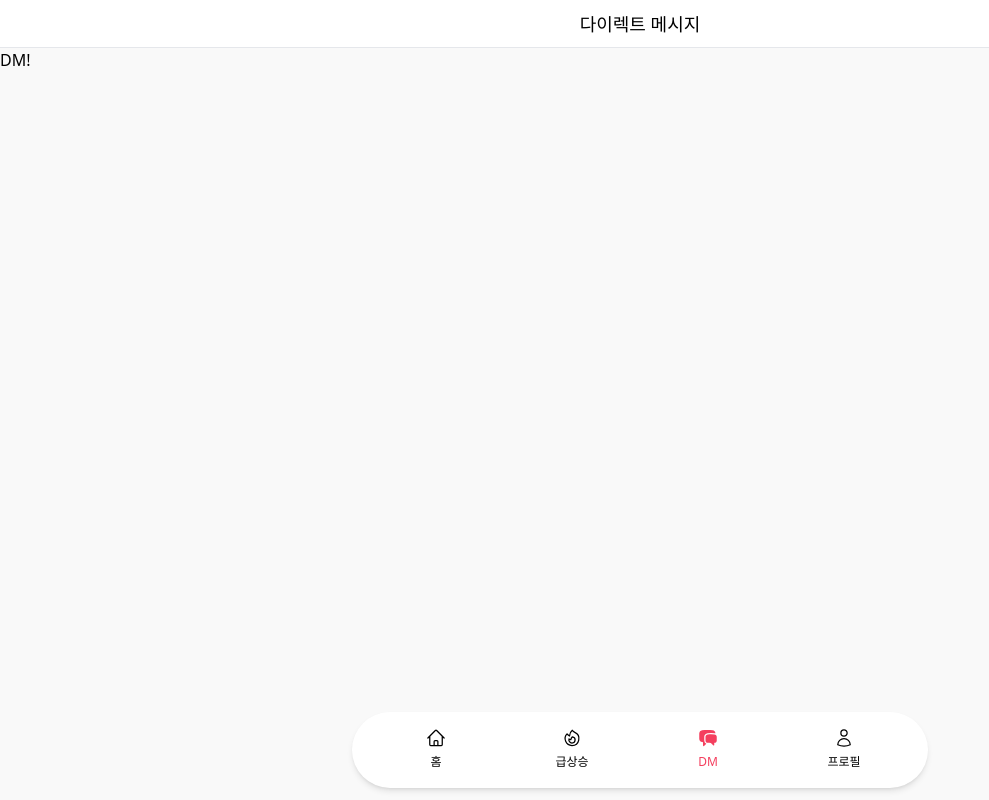
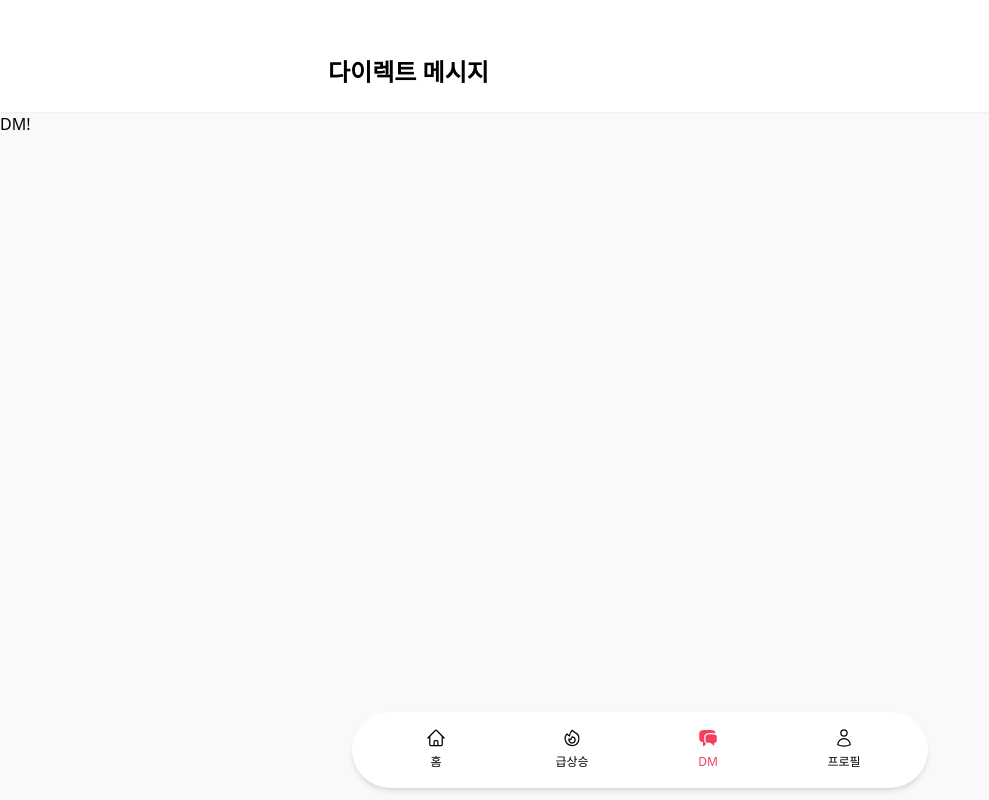
Before and after one commit to KeMezz/woomaanco, a Next.js app: page /dm in a window 1280 px wide. Shown: the whole page, without its empty margins (0-989 px from the left). Built offline with nearby package versions, Linux system fonts and the light colour scheme.

Commit message:
Update layout.tsx
- 헤더 디자인 변경
- 스크롤 방향에 따른 네비바 숨김/표시 애니메이션 적용

```diff
--- a/src/components/layout.tsx
+++ b/src/components/layout.tsx
@@ -1,24 +1,44 @@
 import { ReactNode } from "react";
 import FooterIcon from "./footer-icon";
+import { useScrollDirection } from "libs/useScrollDirection";
+import { AnimatePresence, motion } from "framer-motion";
 
 interface LayoutProps {
   title: string;
+  subtitle?: string;
   children: ReactNode;
 }
 
-export default function Layout({ title, children }: LayoutProps) {
+export default function Layout({ title, subtitle, children }: LayoutProps) {
+  const scrollDirection = useScrollDirection();
   return (
     <>
-      <header className="flex justify-center items-center h-12 border-b w-full fixed top-0 bg-white">
+      <header className="bg-white shadow-sm">
+        <div className="max-w-2xl mx-auto pt-14 p-6 leading-relaxed">
+          <p className="text-gray-600 text-sm">{subtitle}</p>
+          <h1 className="text-2xl font-bold">{title}</h1>
+        </div>
+      </header>
+      {/* <header className="flex justify-center items-center h-12 border-b w-full fixed top-0 bg-white">
         <h1 className="text-lg font-medium">{title}</h1>
-      </header>
-      <main className="mt-12 mb-[85px]">{children}</main>
-      <nav className="grid grid-cols-4 bg-white shadow-md bottom-3 left-0 right-0 px-4 w-[calc(100vw-24px)] rounded-full fixed max-w-xl mx-auto">
-        <FooterIcon id="home" />
-        <FooterIcon id="trending" />
-        <FooterIcon id="dm" />
-        <FooterIcon id="profile" />
-      </nav>
+      </header> */}
+      <main className="mb-[85px]">{children}</main>
+      <AnimatePresence initial={false}>
+        {scrollDirection === "down" ? null : (
+          <motion.nav
+            transition={{ duration: 0.4 }}
+            initial={{ opacity: 0, y: 150 }}
+            animate={{ opacity: 1, y: 0 }}
+            exit={{ opacity: 0, y: 150 }}
+            className="grid grid-cols-4 bg-white shadow-md bottom-3 left-0 right-0 px-4 w-[calc(100vw-24px)] rounded-full fixed max-w-xl mx-auto"
+          >
+            <FooterIcon id="home" />
+            <FooterIcon id="trending" />
+            <FooterIcon id="dm" />
+            <FooterIcon id="profile" />
+          </motion.nav>
+        )}
+      </AnimatePresence>
     </>
   );
 }
```
